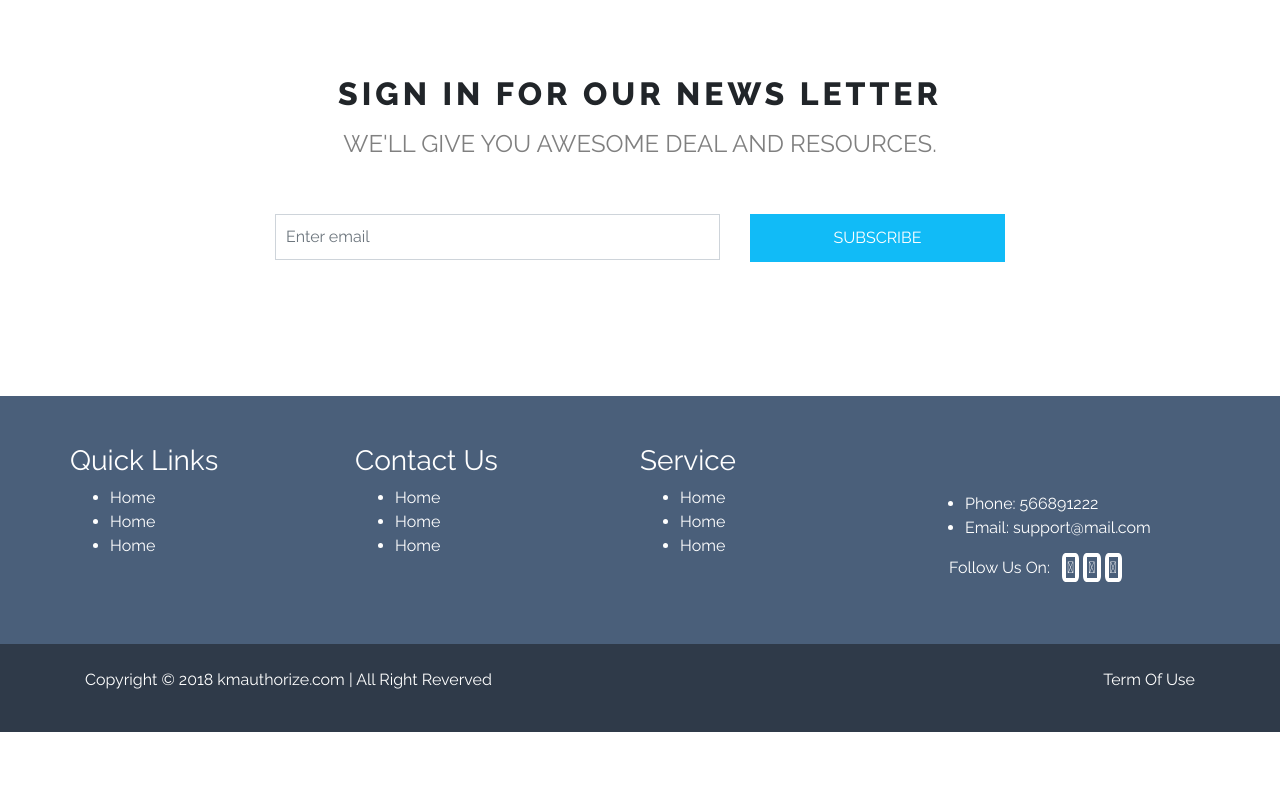
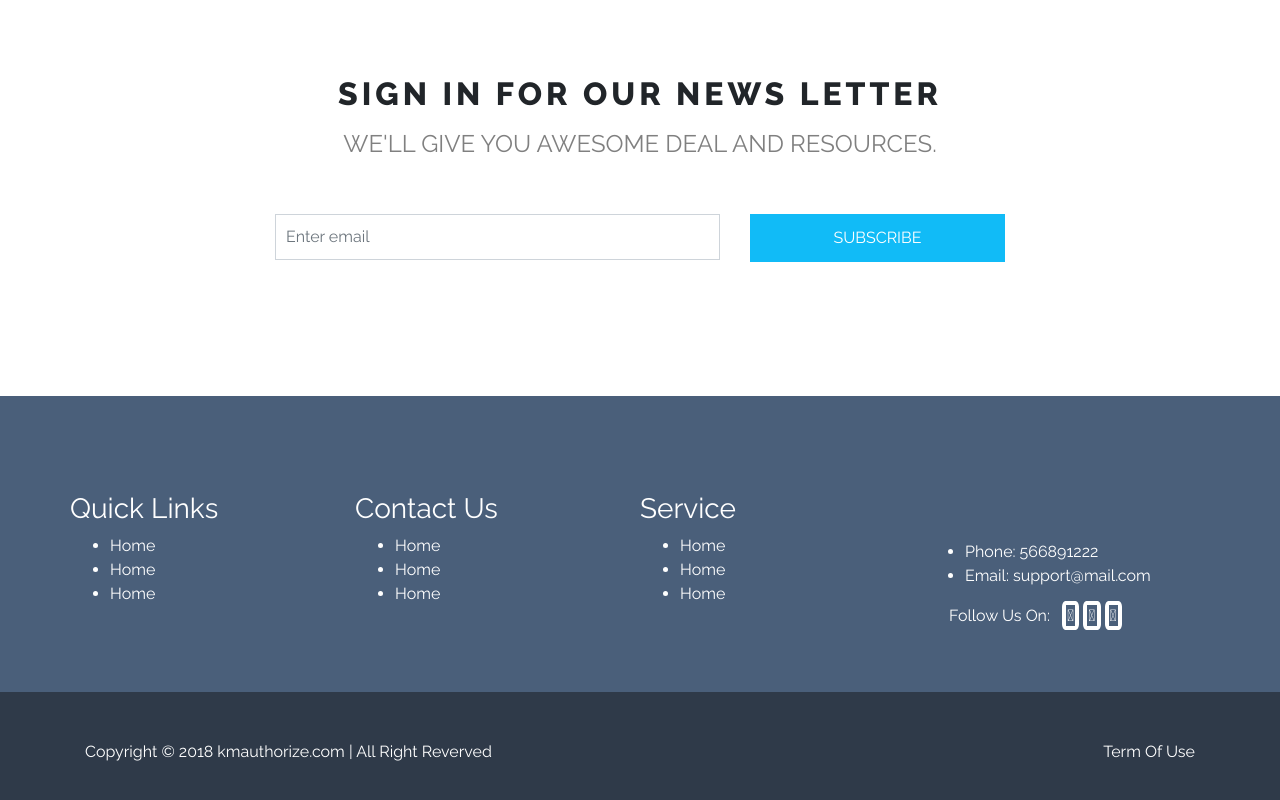
Before and after one commit to Adrianacmy/kmauthorized, a website: page src/index.html in a window 1280 px wide. Shown: the part 2991-3791 px from the top of the page. Before the commit the page ends 3723 px from the top, so only its background shows below. Drawn offline with nearby package versions, Linux system fonts and the light colour scheme.

Commit message:
update pading on footer

```diff
--- a/src/index.html
+++ b/src/index.html
@@ -268,7 +268,7 @@
 
 
 <!--FOOTER START-->
-<div id="footer" class="py-5 text-white">
+<div id="footer" class="pb-5 pt-6 text-white">
     <div class="container">
         <div class="row">
             <div class="col-6 col-md-3">
@@ -330,7 +330,7 @@
 
 
 <!--COPYRIGHT START-->
-<div id="copyright" class="py-4 text-white">
+<div id="copyright" class="pb-4 pt-5 text-white">
     <div class="container">
         <div class="row">
             <div class="col-6 text-left">
```
